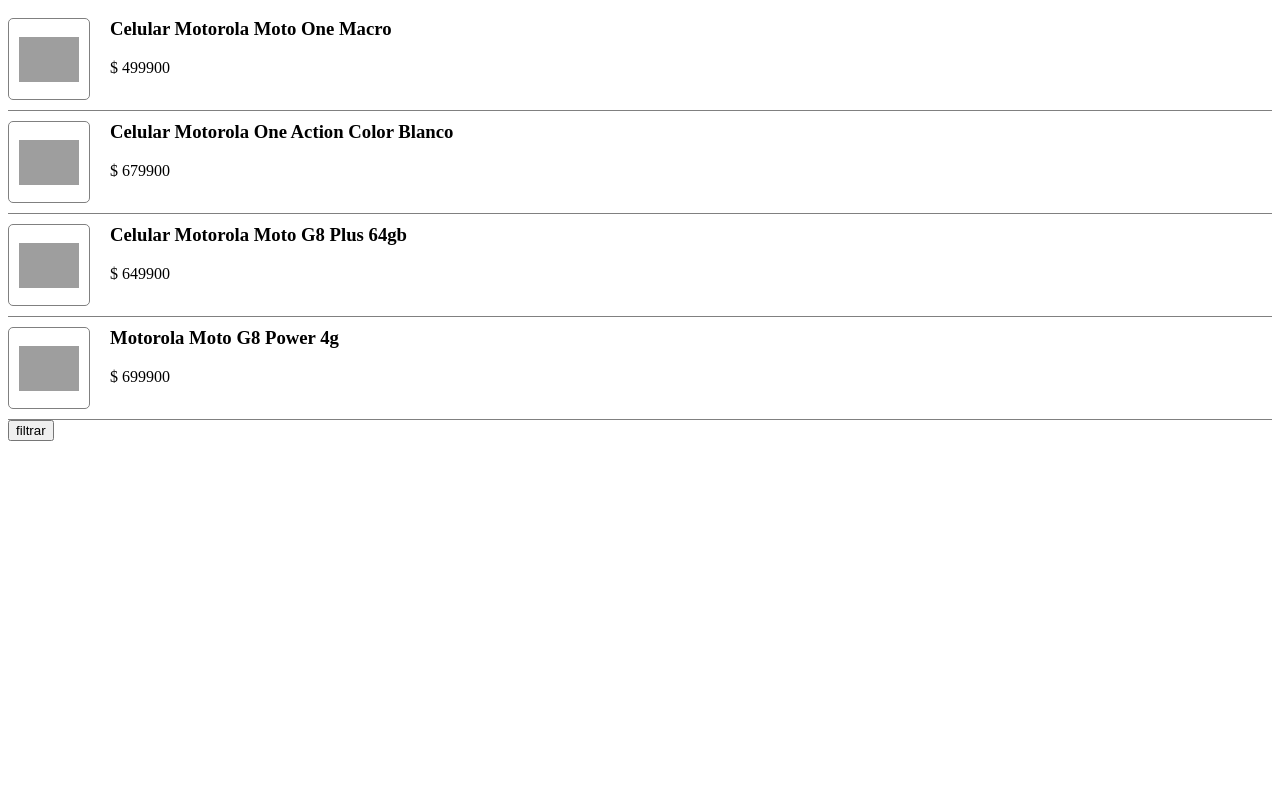
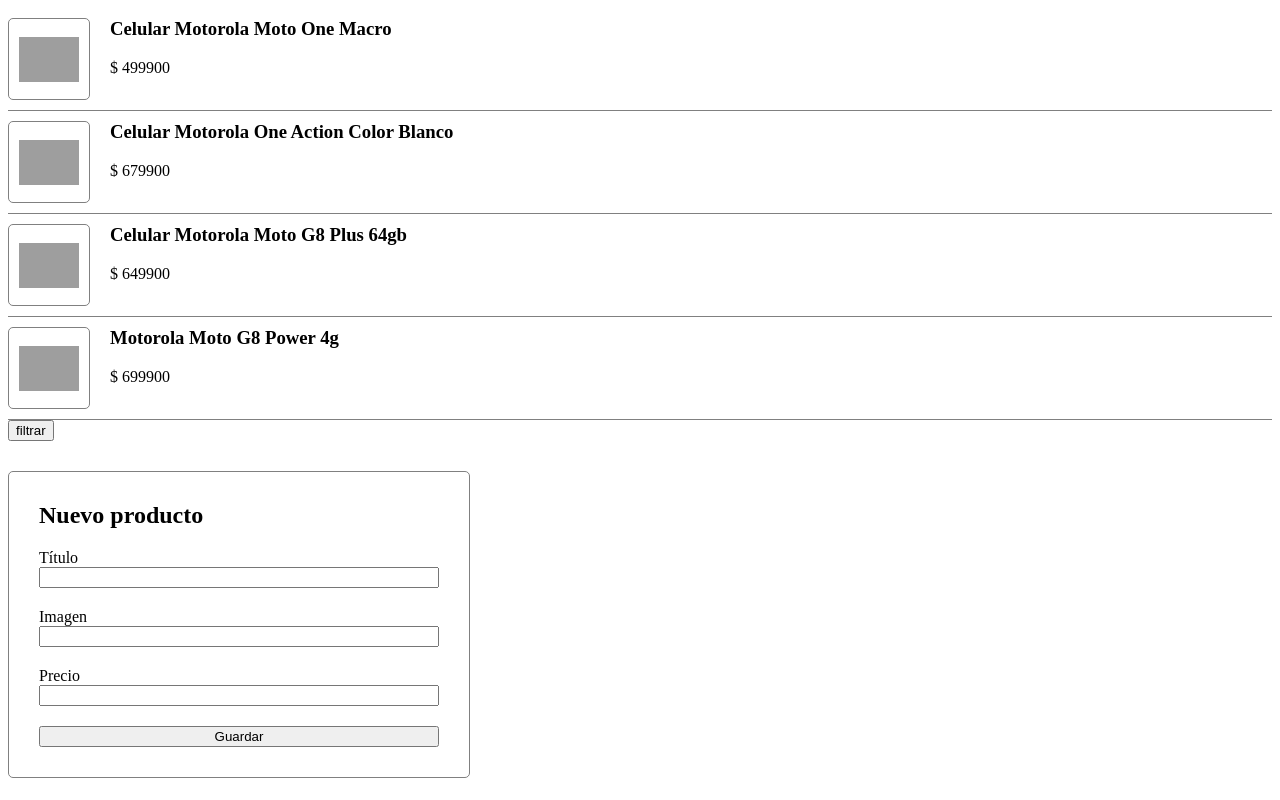
Before and after one commit to sebasgavi/202-web-js-create-element, a plain HTML site: page index.html in a window 1280 px wide. Drawn offline with Linux system fonts and the light colour scheme; grey boxes are pictures that could not be loaded.

Commit message:
add new product

```diff
--- a/index.html
+++ b/index.html
@@ -17,6 +17,29 @@
 
   <button class="filterbtn">filtrar</button>
 
+  <form class="form">
+    <h2 class="form__title">Nuevo producto</h2>
+
+    <label class="form__label">
+      Título
+      <input name="title" type="text">
+    </label>
+
+    <label class="form__label">
+      Imagen
+      <input name="image" type="url">
+    </label>
+
+    <label class="form__label">
+      Precio
+      <input name="price" type="number">
+    </label>
+
+    <button>
+      Guardar
+    </button>
+  </form>
+
   <script src="./scripts/main.js"></script>
 
 </body>
--- a/scripts/main.js
+++ b/scripts/main.js
@@ -26,6 +26,7 @@
 
 // creación de nuevos productos a partir de la lista
 function renderProducts (list) {
+  productsList.innerHTML = '';
   list.forEach(function (elem) {
     const newProduct = document.createElement('article');
     newProduct.classList.add('product');
@@ -49,8 +50,6 @@
 
 const filterBtn = document.querySelector('.filterbtn');
 filterBtn.addEventListener('click', function () {
-  productsList.innerHTML = '';
-
   // función slice para tomar una sección de la lista
   // const filtered = products.slice(1, 3);
 
@@ -66,3 +65,21 @@
   // render solo con los productos filtrados
   renderProducts(filtered);
 });
+
+
+
+
+const form = document.querySelector('.form');
+form.addEventListener('submit', function (event) {
+  event.preventDefault();
+
+  const newProduct = {
+    title: form.title.value,
+    img: form.image.value,
+    price: form.price.value
+  };
+
+  products.push(newProduct);
+
+  renderProducts(products);
+});
--- a/styles/main.scss
+++ b/styles/main.scss
@@ -19,3 +19,25 @@
 
   }
 }
+
+
+
+.form {
+  display: flex;
+  flex-direction: column;
+  width: 400px;
+  border: 1px solid gray;
+  border-radius: 5px;
+  padding: 30px;
+  margin-top: 30px;
+
+  &__title {
+    margin-top: 0;
+  }
+
+  &__label {
+    display: flex;
+    flex-direction: column;
+    margin-bottom: 20px;
+  }
+}
```
Also changed, not shown: styles/main.css, 1 other file.
